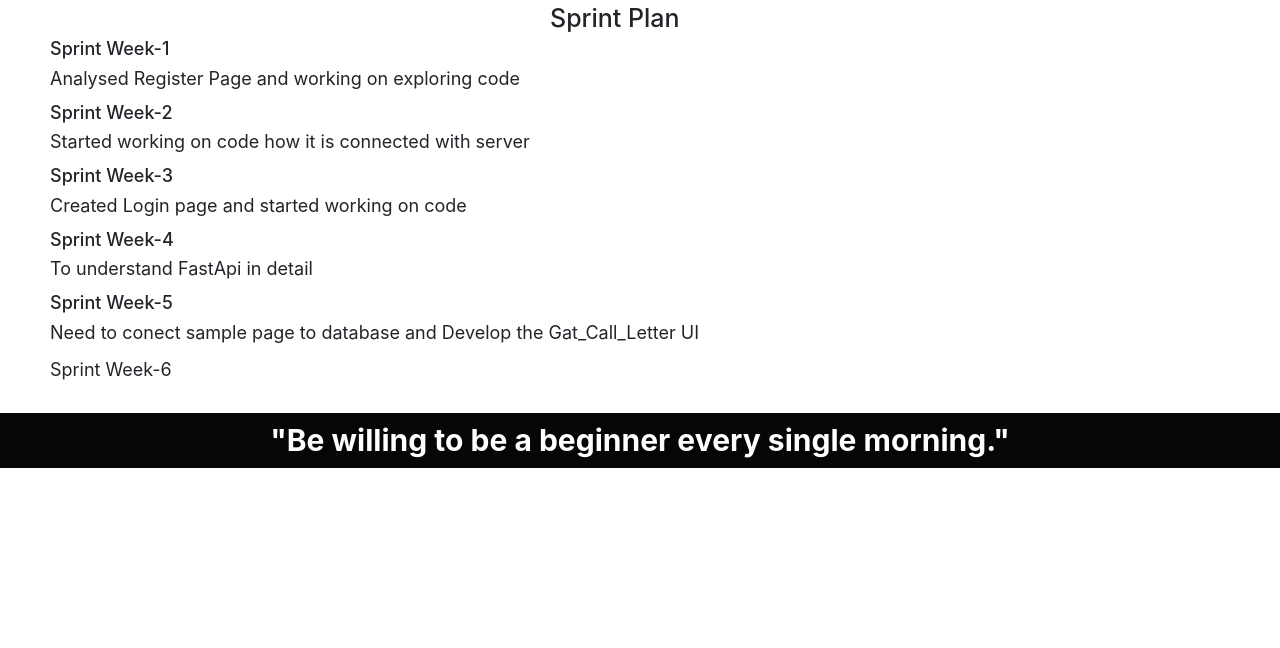
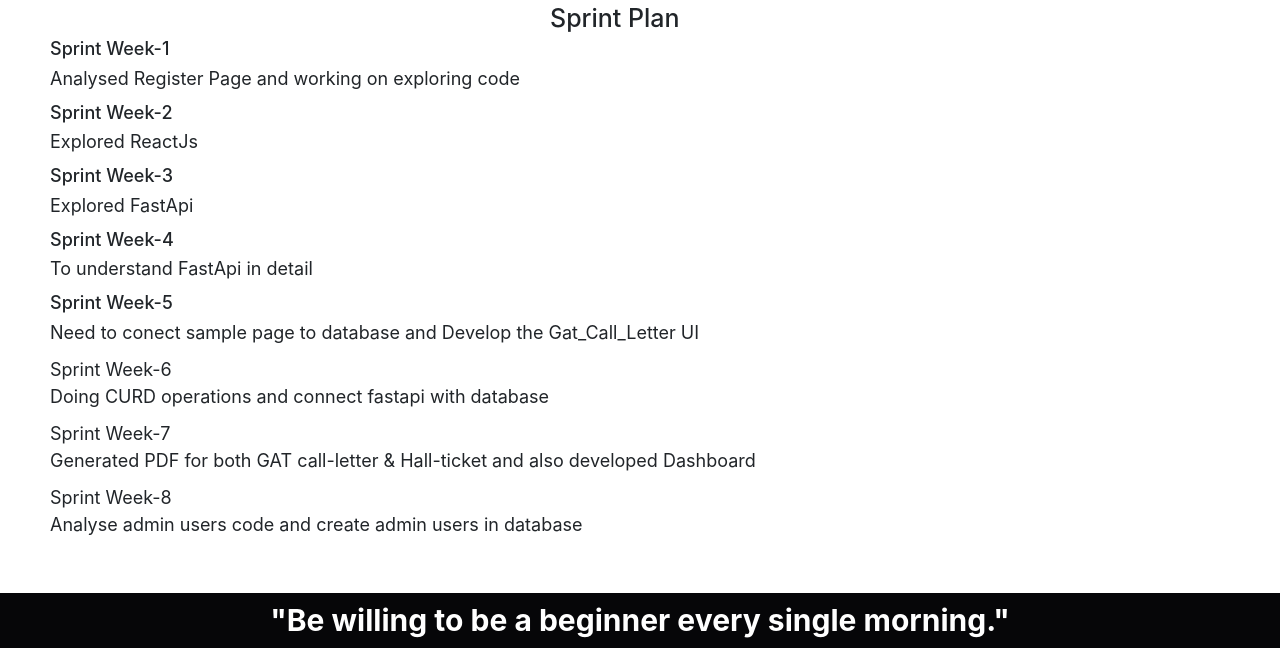
Before and after one commit to BommakantiAlekhya/practicum, a plain HTML site: page practicum.html in a window 1280 px wide. Shown: the part 167-815 px from the top of the page. Drawn offline with nearby package versions, Linux system fonts and the light colour scheme.

Commit message:
final commit

```diff
--- a/practicum.html
+++ b/practicum.html
@@ -41,14 +41,20 @@
 <h2 style="border: 30px; margin-left: 50px; font-size: large;"> Sprint Week-1</h2>
 <p style="border: 30px; margin-left: 50px; font-size: large;">Analysed Register Page and working on exploring code</p>
 <h3 style="border: 30px; margin-left: 50px; font-size: large;"> Sprint Week-2</h3>
-<p style="border: 30px; margin-left: 50px; font-size: large;">Started working on code how it is connected with server</p>
+<p style="border: 30px; margin-left: 50px; font-size: large;">Explored ReactJs</p>
 <h4 style="border: 30px; margin-left: 50px; font-size: large;"> Sprint Week-3</h4>
-<p style="border: 30px; margin-left: 50px; font-size: large;">Created Login page and started working on code</p>
+<p style="border: 30px; margin-left: 50px; font-size: large;">Explored FastApi</p>
 <h5 style="border: 30px; margin-left: 50px; font-size: large;"> Sprint Week-4</h5>
 <p  style="border: 30px; margin-left: 50px; font-size: large;">To understand FastApi in detail</p>
 <h6 style="border: 30px; margin-left: 50px; font-size: large;"> Sprint Week-5</h6>
 <p style="border: 30px; margin-left: 50px; font-size: large;">Need to conect sample page to database and Develop the Gat_Call_Letter UI</p>
 <h7 style="border: 30px; margin-left: 50px; font-size: large;"> Sprint Week-6</h7>
+<p style="border: 30px; margin-left: 50px; font-size: large;">Doing CURD operations and connect fastapi with database</p>
+<h8 style="border: 30px; margin-left: 50px; font-size: large;"> Sprint Week-7</h8>
+<p style="border: 30px; margin-left: 50px; font-size: large;">Generated PDF for both GAT call-letter & Hall-ticket and also developed Dashboard</p>
+<h9 style="border: 30px; margin-left: 50px; font-size: large;"> Sprint Week-8</h9>
+<p style="border: 30px; margin-left: 50px; font-size: large;">Analyse admin users code and create admin users in database</p>
+
 <br><br><br>
 <footer >
   "Be willing to be a beginner every single morning."
```
Also changed, not shown: .cm_data/cm_keystrokes.json.
